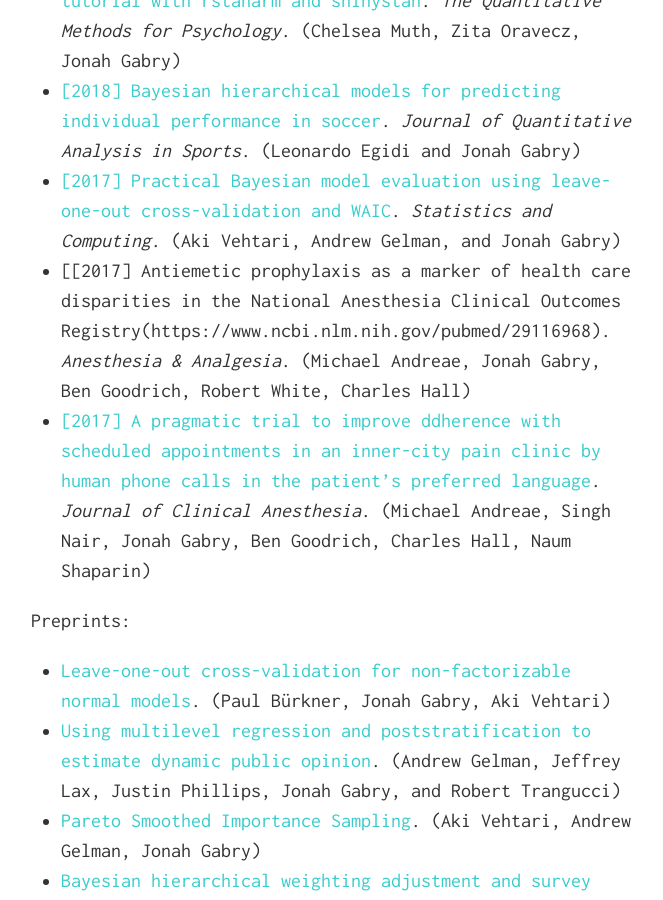
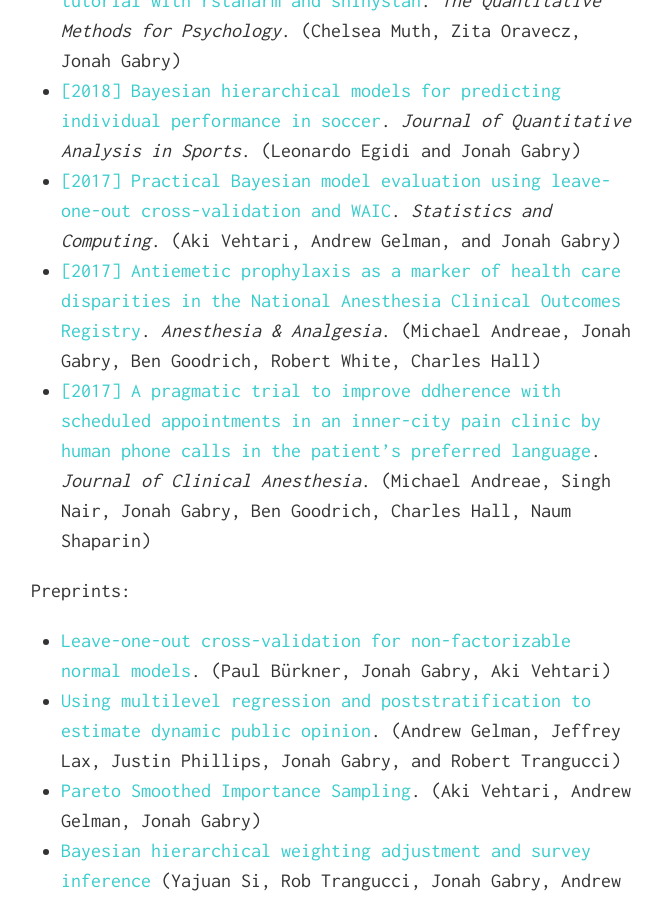
Before and after one commit to kendyteng/kendyteng.github.io, a Jekyll site: the page built from software-and-papers/index.md, in a window 1280 px wide and 900 px high, scrolled down 3635 px. Shown: the whole window, without its empty margins (309-972 px from the left). Built offline with Jekyll 4.4.1, drawn with Linux system fonts in a browser that asks for light colours; nearby versions of some CDN libraries.

Commit message:
Update index.md

```diff
--- a/software-and-papers/index.md
+++ b/software-and-papers/index.md
@@ -128,7 +128,7 @@ The package implements the methods described in these papers with Aki and Andrew
 * [[2018] User-friendly Bayesian regression modeling: A tutorial with rstanarm and shinystan](https://www.tqmp.org/RegularArticles/vol14-2/p099/p099.pdf). _The Quantitative Methods for Psychology_. (Chelsea Muth, Zita Oravecz, Jonah Gabry)
 * [[2018] Bayesian hierarchical models for predicting individual performance in soccer](https://www.degruyter.com/view/j/jqas.2018.14.issue-3/jqas-2017-0066/jqas-2017-0066.xml). _Journal of Quantitative Analysis in Sports_. (Leonardo Egidi and Jonah Gabry)
 * [[2017] Practical Bayesian model evaluation using leave-one-out cross-validation and WAIC](https://arxiv.org/pdf/1507.04544). _Statistics and Computing_. (Aki Vehtari, Andrew Gelman, and Jonah Gabry)
-* [[2017] Antiemetic prophylaxis as a marker of health care disparities in the National Anesthesia Clinical Outcomes Registry(https://www.ncbi.nlm.nih.gov/pubmed/29116968). _Anesthesia & Analgesia_. (Michael Andreae, Jonah Gabry, Ben Goodrich, Robert White, Charles Hall)
+* [[2017] Antiemetic prophylaxis as a marker of health care disparities in the National Anesthesia Clinical Outcomes Registry](https://www.ncbi.nlm.nih.gov/pubmed/29116968). _Anesthesia & Analgesia_. (Michael Andreae, Jonah Gabry, Ben Goodrich, Robert White, Charles Hall)
 * [[2017] A pragmatic trial to improve ddherence with scheduled appointments in an inner-city pain clinic by human phone calls in the patient’s preferred language](https://www.ncbi.nlm.nih.gov/pubmed/28841451). _Journal of Clinical Anesthesia_. (Michael Andreae, Singh Nair, Jonah Gabry, Ben Goodrich, Charles Hall, Naum Shaparin)
 
 
```
